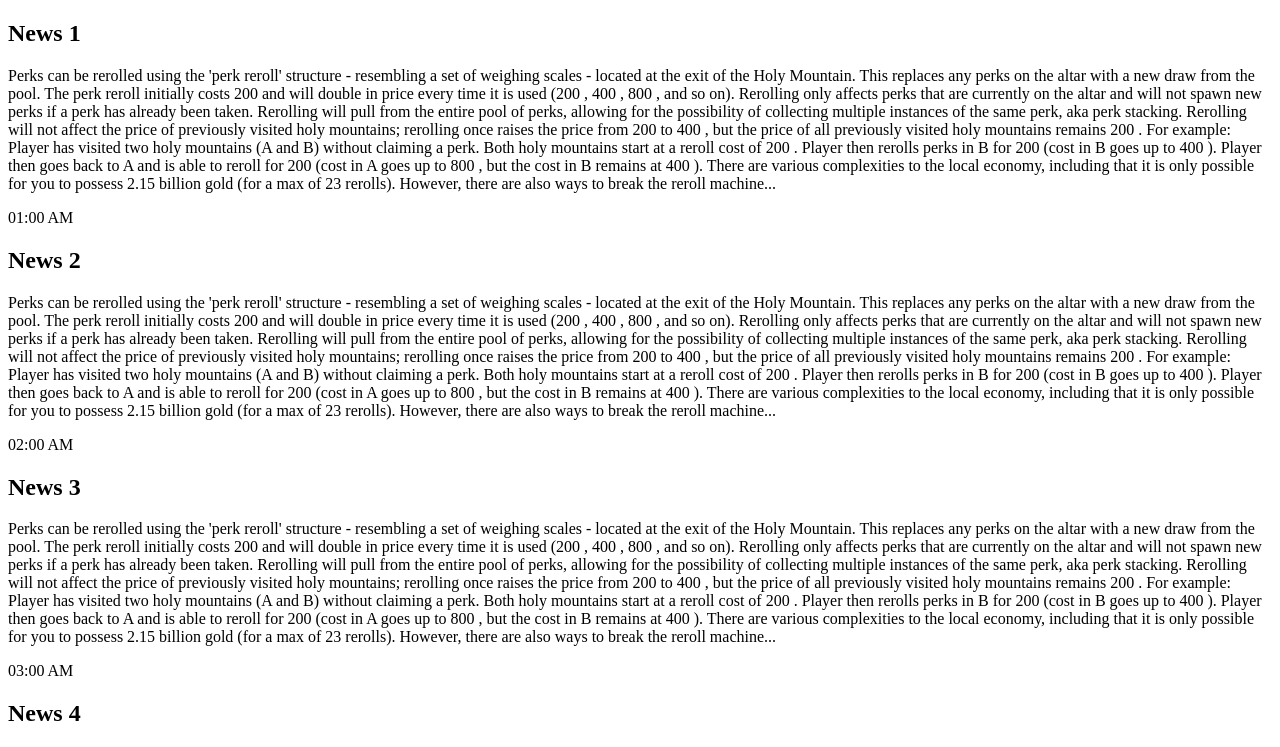
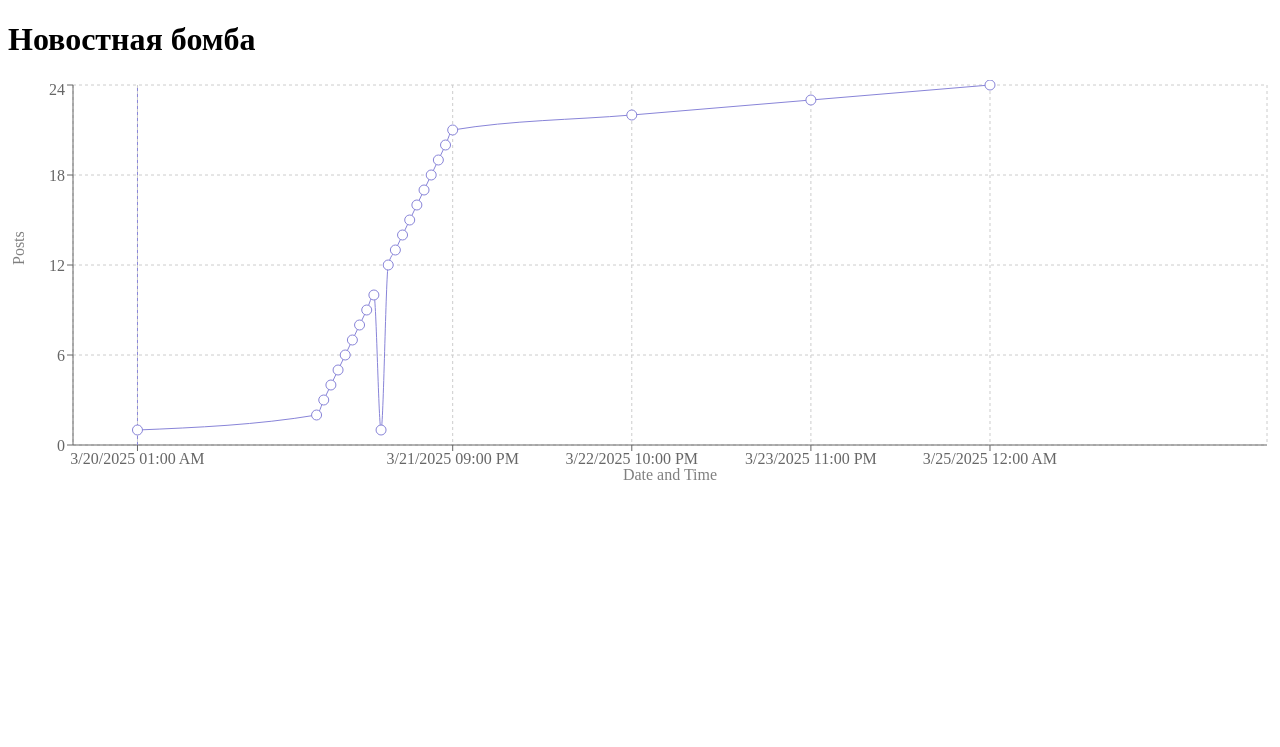
Before and after one commit to ifysglbiydgfifs/news-bomb, a React (Create React App) app: page / in a window 1280 px wide. Shown: the top 747 px of the page. Built offline with nearby package versions, Linux system fonts and the light colour scheme; data requests are answered from the project's data file.

Commit message:
Graph chart added

```diff
--- a/db.json
+++ b/db.json
@@ -4,7 +4,7 @@
       "id": 1,
       "title": "News 1",
       "summary": "Perks can be rerolled using the 'perk reroll' structure - resembling a set of weighing scales - located at the exit of the Holy Mountain. This replaces any perks on the altar with a new draw from the pool.\n\nThe perk reroll initially costs 200  and will double in price every time it is used (200 , 400 , 800 , and so on). Rerolling only affects perks that are currently on the altar and will not spawn new perks if a perk has already been taken. Rerolling will pull from the entire pool of perks, allowing for the possibility of collecting multiple instances of the same perk, aka perk stacking.\n\nRerolling will not affect the price of previously visited holy mountains; rerolling once raises the price from 200  to 400 , but the price of all previously visited holy mountains remains 200 . For example:\n\nPlayer has visited two holy mountains (A and B) without claiming a perk. Both holy mountains start at a reroll cost of 200 .\nPlayer then rerolls perks in B for 200  (cost in B goes up to 400 ).\nPlayer then goes back to A and is able to reroll for 200  (cost in A goes up to 800 , but the cost in B remains at 400 ).\nThere are various complexities to the local economy, including that it is only possible for you to possess 2.15 billion gold (for a max of 23 rerolls). However, there are also ways to break the reroll machine...\n\n",
-      "time": "2025-03-21T01:00:00Z"
+      "time": "2025-03-20T01:00:00Z"
     },
     {
       "id": 2,
@@ -129,19 +129,19 @@
       "id": 22,
       "title": "News 22",
       "summary": "Brief summary of the news 22",
-      "time": "2025-03-21T22:00:00Z"
+      "time": "2025-03-22T22:00:00Z"
     },
     {
       "id": 23,
       "title": "News 23",
       "summary": "Brief summary of the news 23",
-      "time": "2025-03-21T23:00:00Z"
+      "time": "2025-03-23T23:00:00Z"
     },
     {
       "id": 24,
       "title": "News 24",
       "summary": "Brief summary of the news 24",
-      "time": "2025-03-21T24:00:00Z"
+      "time": "2025-03-24T24:00:00Z"
     }
   ]
 }
--- a/package.json
+++ b/package.json
@@ -7,10 +7,13 @@
     "@testing-library/jest-dom": "^6.6.3",
     "@testing-library/react": "^16.2.0",
     "@testing-library/user-event": "^13.5.0",
+    "cors": "^2.8.5",
+    "express": "^4.21.2",
     "postcss-cli": "^11.0.1",
     "react": "^19.0.0",
     "react-dom": "^19.0.0",
     "react-scripts": "^5.0.1",
+    "recharts": "^2.15.1",
     "web-vitals": "^2.1.4"
   },
   "scripts": {
--- a/src/App.js
+++ b/src/App.js
@@ -1,77 +1,29 @@
-import React, { useEffect, useState, useRef } from 'react';
+import React, { useEffect, useState } from 'react';
+import Chart from './Chart';
 
 function App() {
     const [posts, setPosts] = useState([]);
-    const [activePostId, setActivePostId] = useState(null);
-    const postsRef = useRef([]); // Ссылки на посты для отслеживания их высоты
+    const [firstPostTime, setFirstPostTime] = useState(null);
 
     useEffect(() => {
         fetch('http://localhost:3001/posts')
             .then((response) => response.json())
-            .then((data) => setPosts(data));
+            .then((data) => {
+                const formattedPosts = data.map((post) => ({
+                    ...post,
+                    time: new Date(post.time).getTime(),
+                }));
+                setPosts(formattedPosts);
+                if (formattedPosts.length > 0) {
+                    setFirstPostTime(formattedPosts[0].time);
+                }
+            });
     }, []);
 
-    useEffect(() => {
-        const handleScroll = () => {
-            const scrollPosition = window.scrollY + window.innerHeight; // Позиция прокрутки (с учетом всей видимой области)
-
-            let foundActivePost = false;
-
-            // Проверяем каждый пост на видимость
-            postsRef.current.forEach((postElement, index) => {
-                const rect = postElement.getBoundingClientRect();
-                if (rect.top < window.innerHeight && rect.bottom > 0) {
-                    if (!foundActivePost) {
-                        setActivePostId(posts[index].id); // Устанавливаем первый видимый пост как активный
-                        foundActivePost = true;
-                    }
-                }
-            });
-
-            // Если все посты находятся вне области видимости, сбрасываем активность
-            if (!foundActivePost) {
-                setActivePostId(null);
-            }
-        };
-
-        window.addEventListener('scroll', handleScroll);
-        return () => {
-            window.removeEventListener('scroll', handleScroll);
-        };
-    }, [posts]);
-
     return (
-        <div className="min-h-screen bg-gray-100 flex flex-col md:flex-row">
-            {/* Лента новостей с таймлайном справа */}
-            <div className="flex-1 p-8 relative flex">
-                {/* Лента новостей и таймлайн в одном контейнере */}
-                <div className="flex-1 space-y-6 mx-auto w-full max-w-4xl"> {/* Центрируем посты */}
-                    {posts.map((post, index) => (
-                        <div
-                            key={post.id}
-                            ref={(el) => (postsRef.current[index] = el)} // Сохраняем рефы для постов
-                            className={`bg-white p-6 rounded-lg shadow-md hover:shadow-lg transition-shadow duration-200 flex items-center justify-between ${
-                                activePostId === post.id ? 'border-l-4 border-blue-600' : ''
-                            }`}
-                        >
-                            {/* Контент поста */}
-                            <div className="flex-1">
-                                <h2 className="text-2xl font-semibold text-gray-800 mb-2">{post.title}</h2>
-                                <p className="text-gray-700 mb-4">{post.summary}</p>
-                            </div>
-
-                            {/* Время, выровненное справа */}
-                            <div
-                                className={`flex-shrink-0 ml-4 text-sm text-gray-500 p-2 rounded-lg transition-all duration-300 ease-in-out ${
-                                    activePostId === post.id ? 'bg-blue-600 text-white' : 'bg-gray-300'
-                                }`}
-                            >
-                                {new Date(post.time).toLocaleTimeString([], { hour: '2-digit', minute: '2-digit' })}
-                            </div>
-                        </div>
-                    ))}
-                </div>
-            </div>
+        <div className="min-h-screen bg-gray-100 flex flex-col p-8">
+            <h1 className="text-3xl font-bold text-center mb-6">Новостная бомба</h1>
+            <Chart posts={posts} firstPostTime={firstPostTime} />
         </div>
     );
 }
--- /dev/null
+++ b/src/Chart.js
@@ -0,0 +1,44 @@
+import React from 'react';
+import { LineChart, Line, XAxis, YAxis, CartesianGrid, Tooltip, ResponsiveContainer, ReferenceLine } from 'recharts';
+import { CustomTooltip } from './Tooltip';
+
+const Chart = ({ posts, firstPostTime }) => {
+    return (
+        <ResponsiveContainer width="100%" height={400}>
+            <LineChart data={posts}>
+                <CartesianGrid strokeDasharray="3 3" />
+                <XAxis
+                    dataKey="time"
+                    type="number"
+                    domain={['auto', 'auto']}
+                    tickFormatter={(time) =>
+                        `${new Date(time).toLocaleDateString()} ${new Date(time).toLocaleTimeString([], { hour: '2-digit', minute: '2-digit' })}`
+                    }
+                    label={{ value: "Date and Time", position: "insideBottom", offset: -5 }}
+                    ticks={posts.map(post => post.time)}
+                />
+                <YAxis label={{ value: "Posts", angle: -90, position: 'insideLeft' }} />
+                <Tooltip content={<CustomTooltip />} />
+
+                {firstPostTime && (
+                    <ReferenceLine
+                        x={firstPostTime}
+                        stroke="#8884d8"
+                        strokeDasharray="3 3"
+                    />
+                )}
+
+                <Line
+                    type="monotone"
+                    dataKey="id"
+                    stroke="#8884d8"
+                    dot={{ r: 5 }}
+                    activeDot={{ r: 8 }}
+                    isAnimationActive={false}
+                />
+            </LineChart>
+        </ResponsiveContainer>
+    );
+};
+
+export default Chart;
--- /dev/null
+++ b/src/Tooltip.js
@@ -0,0 +1,19 @@
+import React from 'react';
+
+export const CustomTooltip = ({ active, payload }) => {
+    if (active && payload && payload.length) {
+        const post = payload[0].payload;
+
+        return (
+            <div className="p-4 bg-white shadow-md rounded-lg">
+                <h4 className="text-lg font-bold text-gray-800">{post.title}</h4>
+                <p className="text-sm text-gray-600">{post.summary}</p>
+                <p className="text-xs text-gray-500">
+                    {new Date(post.time).toLocaleString()}
+                </p>
+            </div>
+        );
+    }
+
+    return null;
+};
```
Also changed, not shown: 1 other file (tests, documents, lock files or other folders).
